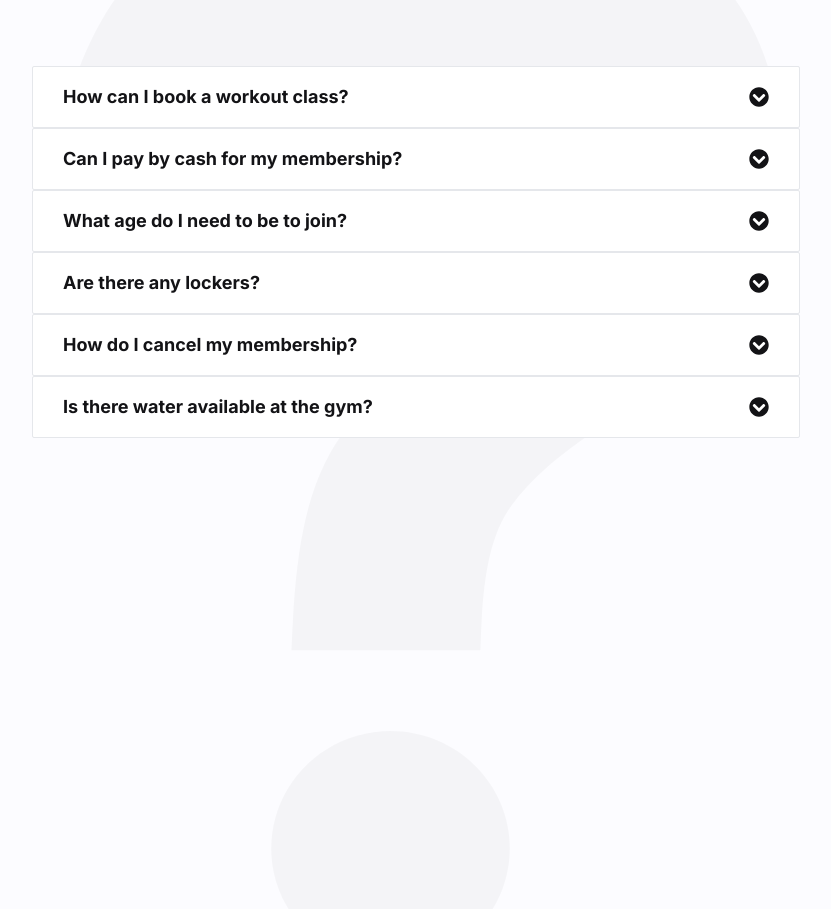
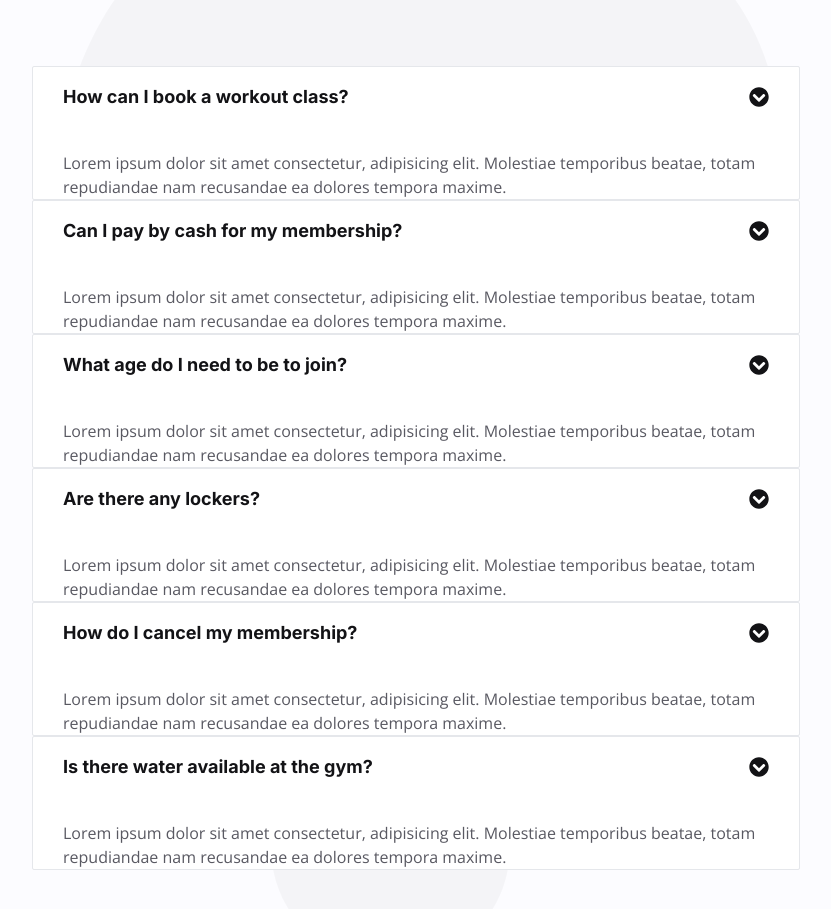
Before and after one commit to zablon-oigo/deploy-reactapp-using-terraform, a React (Vite) app: page / in a window 1280 px wide. Shown: the part 3700-4609 px from the top of the page, without its empty margins (224-1055 px from the left). Built offline with nearby package versions, Linux system fonts and the light colour scheme.

Commit message:
Added FAQ content

```diff
--- a/src/components/Accordion.jsx
+++ b/src/components/Accordion.jsx
@@ -14,6 +14,11 @@ export default function Accordion({accordion}) {
                     {isOpen? <FaChevronCircleUp className='text-[20px] text-neutral-500'/>:<FaChevronCircleDown className='text-[20px] text-neutral-500'/>}
                 </div>
             </div>
+            <div className={`${isOpen?'min-h-[200px] lg:min-h-[160px]':'min-h-0'}max-h-0 overflow-hidden flex justify-center transition-all px-[30px]`}>
+                <div className="mt-6">
+                    {answer}
+                </div>
+            </div>
         </div>
 
     </section>
```
